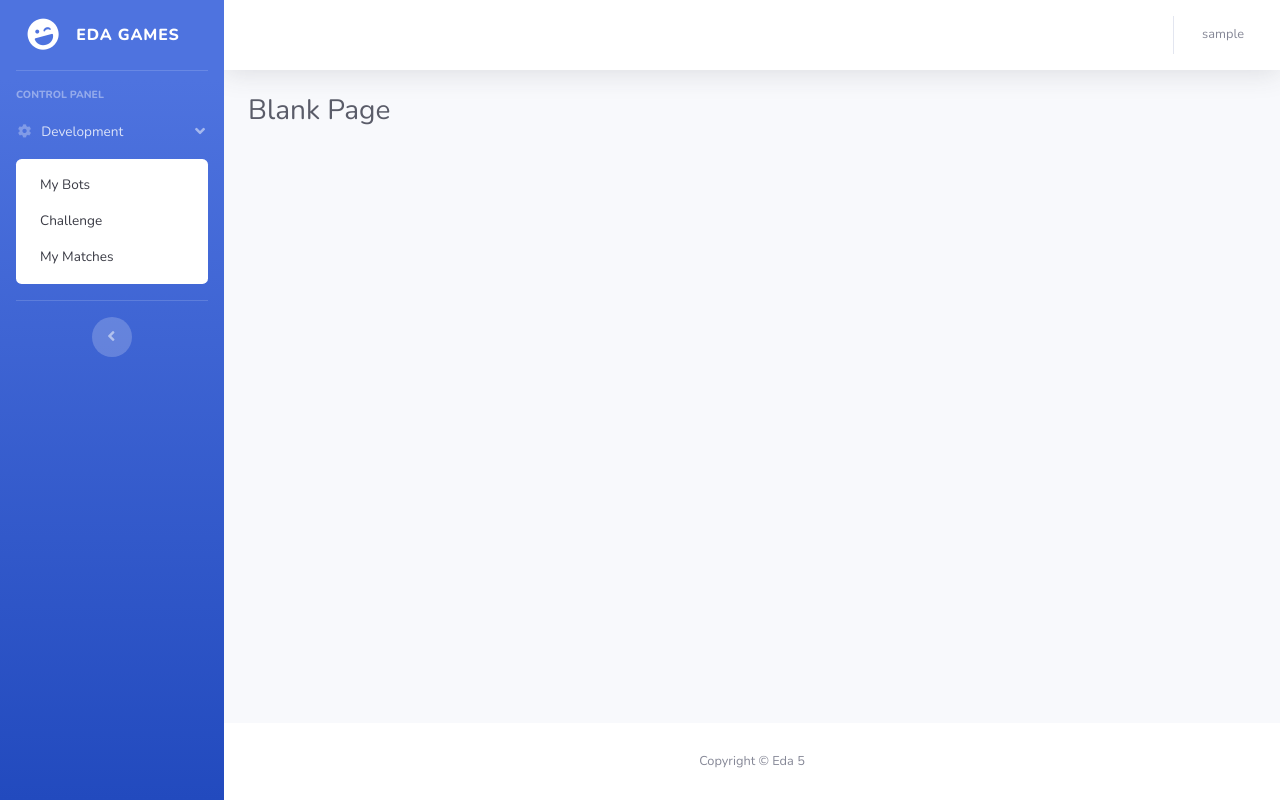
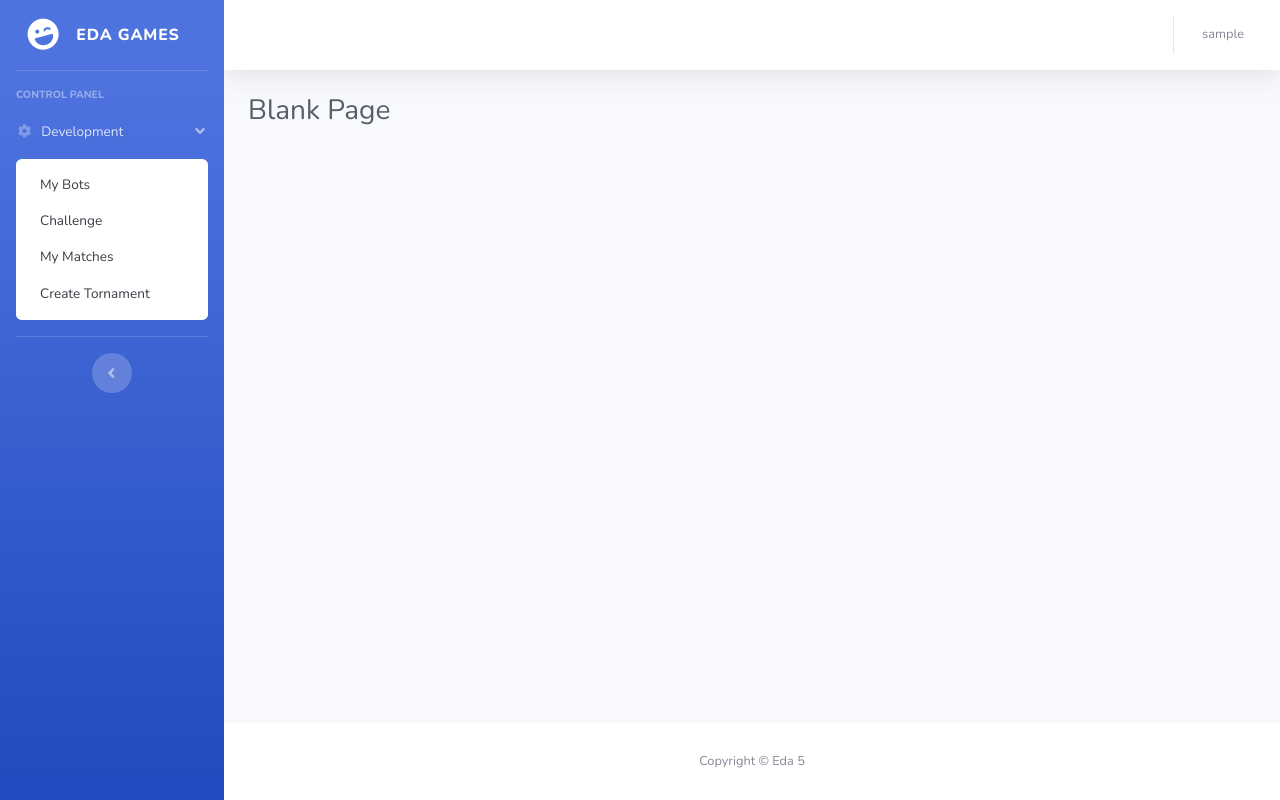
Before and after one commit to evbeda/edagames-django, a Django app: page / in a window 1280 px wide, after a click on "Development". Run offline with Django 3.2, Linux system fonts and the light colour scheme; the visitor is signed in with stand-in values (Sample User, id 1); some libraries are stand-ins or nearby versions.

Commit message:
rename view and url

```diff
--- a/templates/base.html
+++ b/templates/base.html
@@ -63,6 +63,7 @@
                         <a class="collapse-item" href="{% url 'development:mybots' %}">My Bots</a>
                         <a class="collapse-item" href="{% url 'development:challenge' %}">Challenge</a>
                         <a class="collapse-item" href="{% url 'development:match_history' %}">My Matches</a>
+                        <a class="collapse-item" href="{% url 'tournaments:create_tournament' %}">Create Tornament</a>
                     </div>
                 </div>
             </li>
--- a/tournaments/urls.py
+++ b/tournaments/urls.py
@@ -1,12 +1,12 @@
 from django.urls import path
-from .views import AddBotView
+from .views import CreateTournamentView
 
 
 app_name = 'tournaments'
 urlpatterns = [
     path(
-        'tournament',
-        AddBotView.as_view(),
-        name='tournament',
+        'create_tournament',
+        CreateTournamentView.as_view(),
+        name='create_tournament',
     ),
 ]
--- a/tournaments/views.py
+++ b/tournaments/views.py
@@ -12,9 +12,9 @@ class StaffRequiredMixin(LoginRequiredMixin, UserPassesTestMixin):
         return self.request.user.is_staff
 
 
-class AddBotView(StaffRequiredMixin, FormView):
+class CreateTournamentView(StaffRequiredMixin, FormView):
     form_class = TournamentForm
-    success_url = reverse_lazy('tournaments:tournament')
+    success_url = reverse_lazy('tournaments:create_tournament')
     template_name = 'tournaments/create_tournaments.html'
 
     def get_form(self, form_class=None):
@@ -44,7 +44,7 @@ class AddBotView(StaffRequiredMixin, FormView):
                 'It is not possible to create this record, a tournament already exists with the name '
                 '{}. Try a new name'.format(data[0])
             )
-            self.success_url = reverse_lazy('tournaments:tournament')
+            self.success_url = reverse_lazy('tournaments:create_tournament')
         return super().form_valid(form)
 
     def validation_data(self, form):
```
